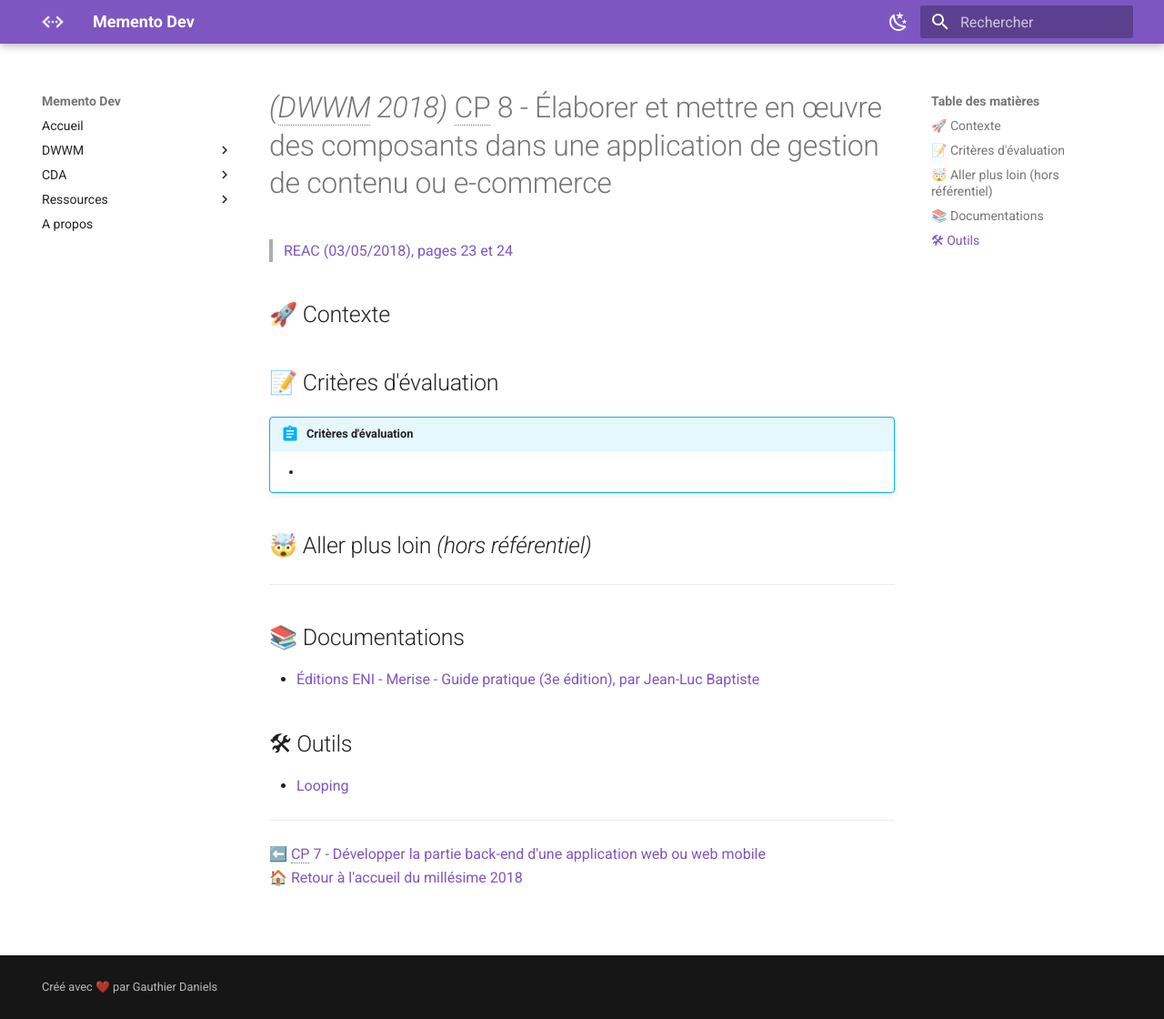
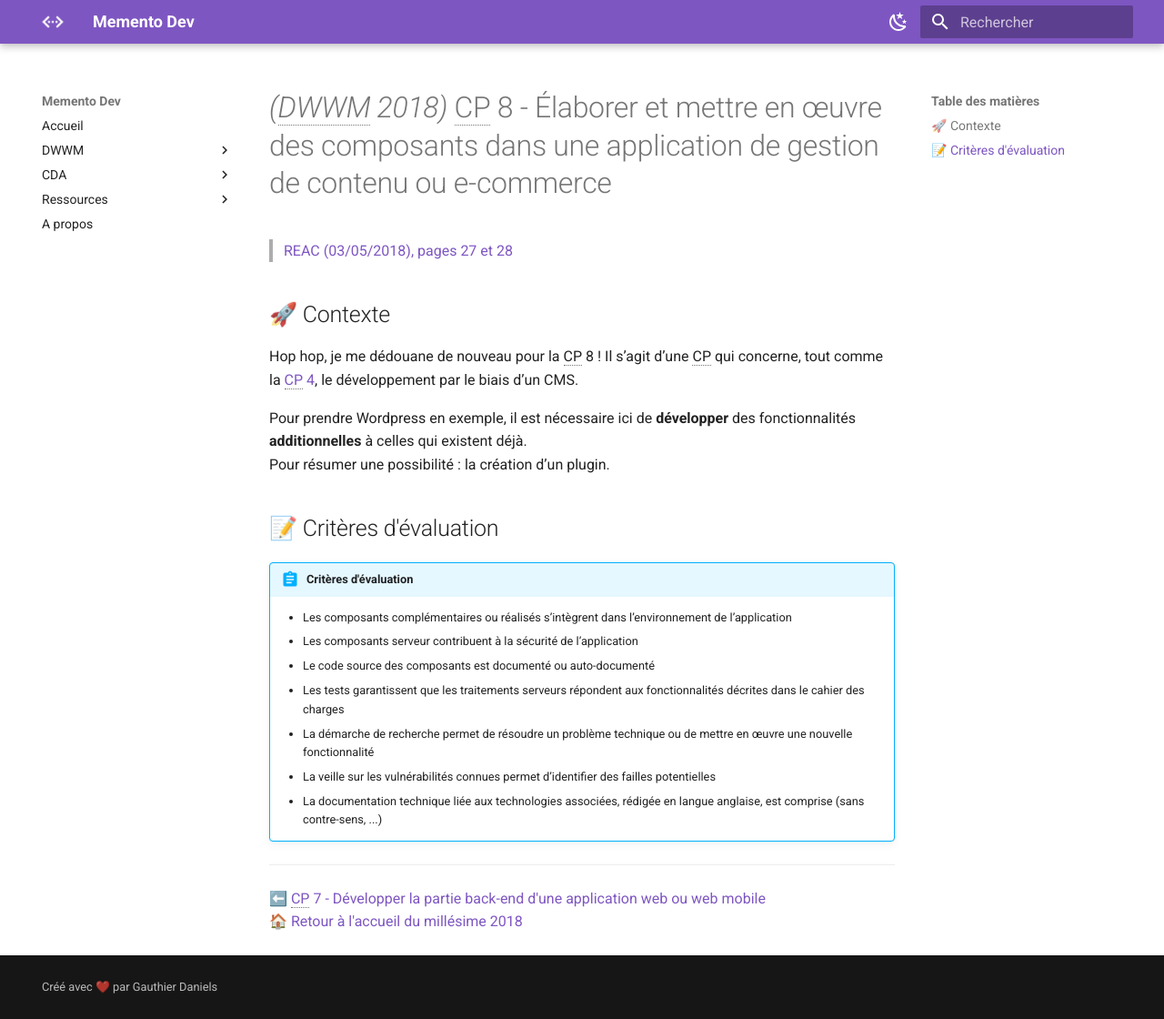
Before and after one commit to preparation-tp/memento-dev, an MkDocs documentation site: the page built from docs/dwwm/2018/cp-8-elaborer-et-mettre-en-oeuvre-des-composants-dans-une-application-de-gestion-de-contenu-ou-e-commerce.md, in a window 1280 px wide and 1120 px high. Shown: the whole window at 91% size. Built offline with MkDocs 1.6.1 and Material for MkDocs 9.7.7, drawn with Linux system fonts in a browser that asks for light colours.

Commit message:
docs: Update technical documentation in French files

```diff
--- a/docs/dwwm/2018/cp-8-elaborer-et-mettre-en-oeuvre-des-composants-dans-une-application-de-gestion-de-contenu-ou-e-commerce.md
+++ b/docs/dwwm/2018/cp-8-elaborer-et-mettre-en-oeuvre-des-composants-dans-une-application-de-gestion-de-contenu-ou-e-commerce.md
@@ -1,22 +1,23 @@
 # _(<abbr title="Développeur Web et Web Mobile">DWWM</abbr> 2018)_ <abbr title="Compétence Professionnelle">CP</abbr> 8 - Élaborer et mettre en œuvre des composants dans une application de gestion de contenu ou e-commerce
-> [REAC (03/05/2018), pages 23 et 24](https://www.banque.di.afpa.fr/EspaceEmployeursCandidatsActeurs/EGPResultat.aspx?ct=01280m03&type=t)
+> [REAC (03/05/2018), pages 27 et 28](https://www.banque.di.afpa.fr/EspaceEmployeursCandidatsActeurs/EGPResultat.aspx?ct=01280m03&type=t)
 
 ## 🚀 Contexte
+
+Hop hop, je me dédouane de nouveau pour la <abbr title="Compétence Professionnelle">CP</abbr> 8 ! Il s’agit d’une <abbr title="Compétence Professionnelle">CP</abbr> qui concerne, tout comme la [<abbr title="Compétence Professionnelle">CP</abbr> 4](cp-4-realiser-une-interface-utilisateur-avec-une-solution-de-gestion-de-contenu-ou-e-commerce.md), le développement par le biais d’un CMS.
+
+Pour prendre Wordpress en exemple, il est nécessaire ici de **développer** des fonctionnalités **additionnelles** à celles qui existent déjà.
+Pour résumer une possibilité : la création d’un plugin.
 
 
 ## 📝 Critères d'évaluation
 !!! abstract "Critères d'évaluation"
-    -
-
-## 🤯 Aller plus loin _(hors référentiel)_
-
----
-
-## 📚 Documentations
-- [Éditions ENI - Merise - Guide pratique (3e édition), par Jean-Luc Baptiste](https://www.editions-eni.fr/livre/merise-guide-pratique-3e-edition-modelisation-des-donnees-et-des-traitements-manipulations-avec-le-langage-sql-9782409015342)
-
-## 🛠 Outils
-- [Looping](https://www.looping.fr/)
+    - Les composants complémentaires ou réalisés s’intègrent dans l’environnement de l’application
+    - Les composants serveur contribuent à la sécurité de l’application
+    - Le code source des composants est documenté ou auto-documenté
+    - Les tests garantissent que les traitements serveurs répondent aux fonctionnalités décrites dans le cahier des charges
+    - La démarche de recherche permet de résoudre un problème technique ou de mettre en œuvre une nouvelle fonctionnalité
+    - La veille sur les vulnérabilités connues permet d’identifier des failles potentielles
+    - La documentation technique liée aux technologies associées, rédigée en langue anglaise, est comprise (sans contre-sens, ...)
 
 ---
 
```
Also changed, not shown: docs/dwwm/2018/cp-7-developper-la-partie-back-end-d-une-application-web-ou-web-mobile.md (+1 -1 lines).
